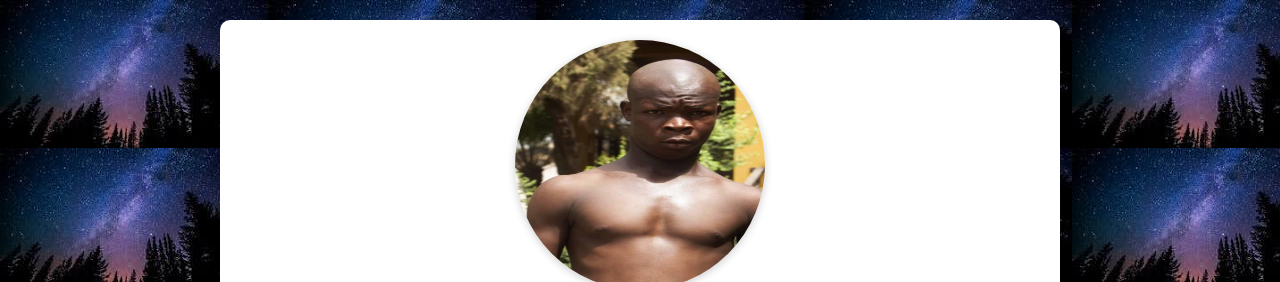
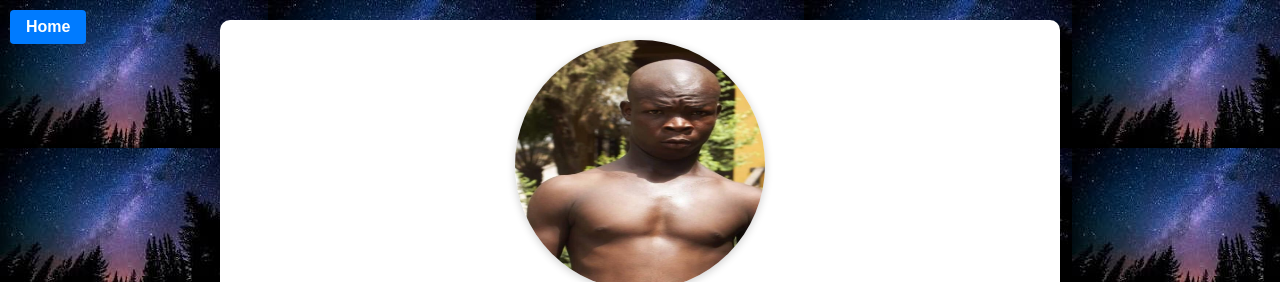
Before and after one commit to Kwame-23/PortoCloudo, a plain HTML site: page templates/kwame.html in a window 1280 px wide. Shown: the top 282 px of the page. Drawn offline with Linux system fonts and the light colour scheme; files whose address does not match are found by name.

Commit message:
back button

```diff
--- a/public/css/style.css
+++ b/public/css/style.css
@@ -136,3 +136,21 @@ button[type="submit"]:hover {
 .dropdown-header:hover {
     color: #0056b3;
 }
+
+
+/* CSS for back-button */
+.back-button {
+    position: absolute;
+    top: 10px;
+    left: 10px;
+    padding: 8px 16px;
+    background-color: #007BFF;
+    color: white;
+    text-decoration: none;
+    border-radius: 4px;
+    font-weight: bold;
+}
+
+.back-button:hover {
+    background-color: #0056b3;
+}
--- a/templates/kwame.html
+++ b/templates/kwame.html
@@ -7,6 +7,8 @@
     <link rel="stylesheet" href="../public/css/style.css">
 </head>
 <body>
+    <a href="../index.html" class="back-button">Home</a>
+
     <div class="profile-container">
         <div class="profile-header">
             <img src="../assets/images/proto.jpg" alt="Profile Picture" class="profile-pic">
```
